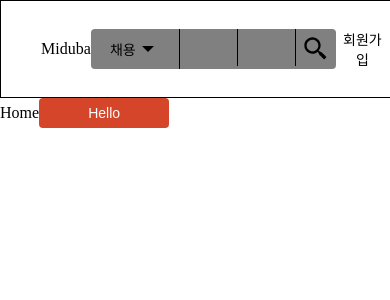
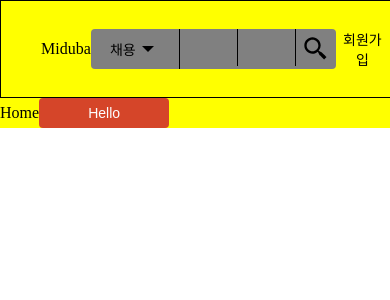
Before and after one commit to Miduba/miduba-frontend, a Next.js app: page / in a window 390 px wide. Shown: the top 300 px of the page. Built offline with nearby package versions, Linux system fonts and the light colour scheme; what emotion-normalize would draw is missing.

Commit message:
:sparkles: implements media query

```diff
--- a/pages/index.tsx
+++ b/pages/index.tsx
@@ -1,10 +1,12 @@
+import styled from "@emotion/styled";
 import Button from "components/Button";
 import Header from "components/Header";
 import type { NextPage } from "next";
+import media from "styles/media";
 
 const Home: NextPage = () => {
   return (
-    <>
+    <Test>
       <Header />
       <main>
         Home
@@ -17,8 +19,22 @@ const Home: NextPage = () => {
           Hello
         </Button>
       </main>
-    </>
+    </Test>
   );
 };
 
+// @Note 아래는 반응형 예시 코드 입니다 확인 후 삭제해주세요~
+const Test = styled.div`
+  background-color: red;
+  ${media.xlarge} {
+    background-color: blue;
+  }
+  ${media.large} {
+    background-color: green;
+  }
+  ${media.medium} {
+    background-color: yellow;
+  }
+`;
+
 export default Home;
--- /dev/null
+++ b/styles/media.ts
@@ -0,0 +1,16 @@
+import { mediaSize } from "./theme";
+
+const mediaQuery = (maxWidth: string) => `@media (max-width: ${maxWidth})`;
+
+const { large, medium, small, xlarge, xsmall } = mediaSize;
+
+const media = {
+  xsmall: mediaQuery(xsmall),
+  small: mediaQuery(small),
+  medium: mediaQuery(medium),
+  large: mediaQuery(large),
+  xlarge: mediaQuery(xlarge),
+  custom: mediaQuery,
+};
+
+export default media;
```
